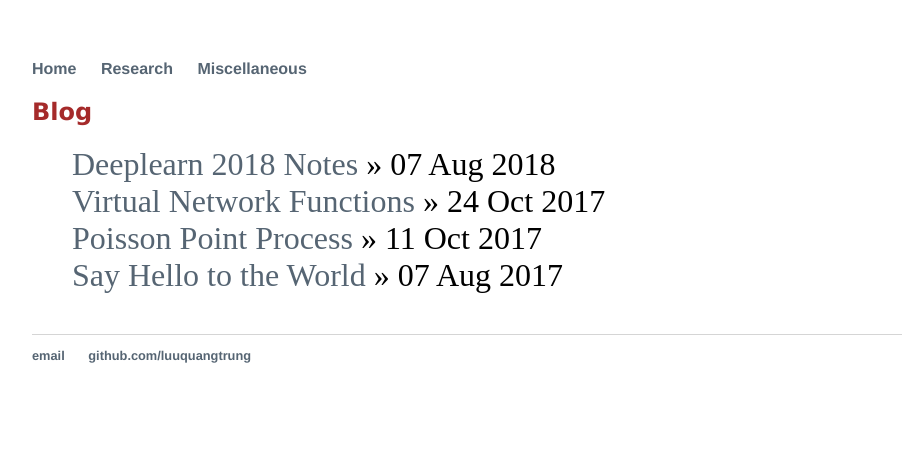
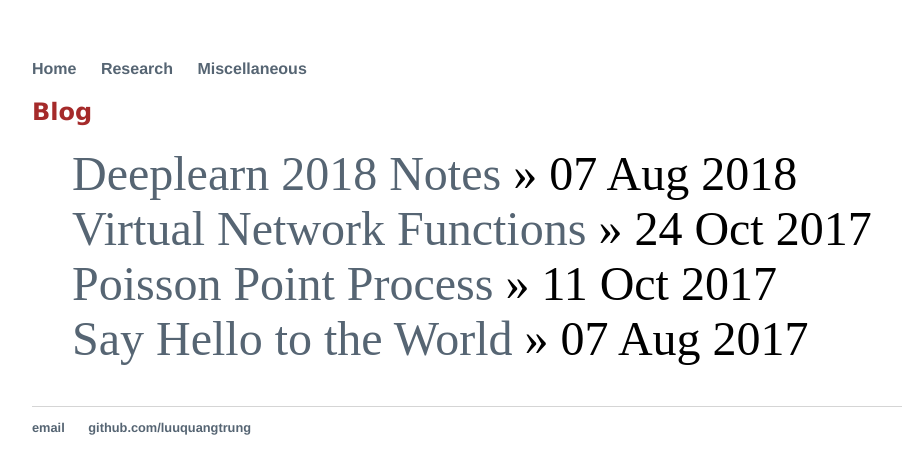
Before and after one commit to luuquangtrung/luuquangtrung.github.io_v1, a Jekyll site: the page built from blog/index.html, in a window 1280 px wide. Shown: the top 474 px of the page, without its empty margins (160-1062 px from the left). Built offline with Jekyll 4.4.1, drawn with Linux system fonts in a browser that asks for light colours.

Commit message:
Update index.html

```diff
--- a/blog/index.html
+++ b/blog/index.html
@@ -10,7 +10,7 @@ title: Blog
 <ul class="posts">
   {% for post in site.posts %}
     <li>
-	<font size="6">
+	<font size="10">
 		<a href="{{ post.url }}" title="{{ post.title }}">{{ post.title }}</a> » <span>{{ post.date | date_to_string }}</span>
 	</font>
 	</li>
```
